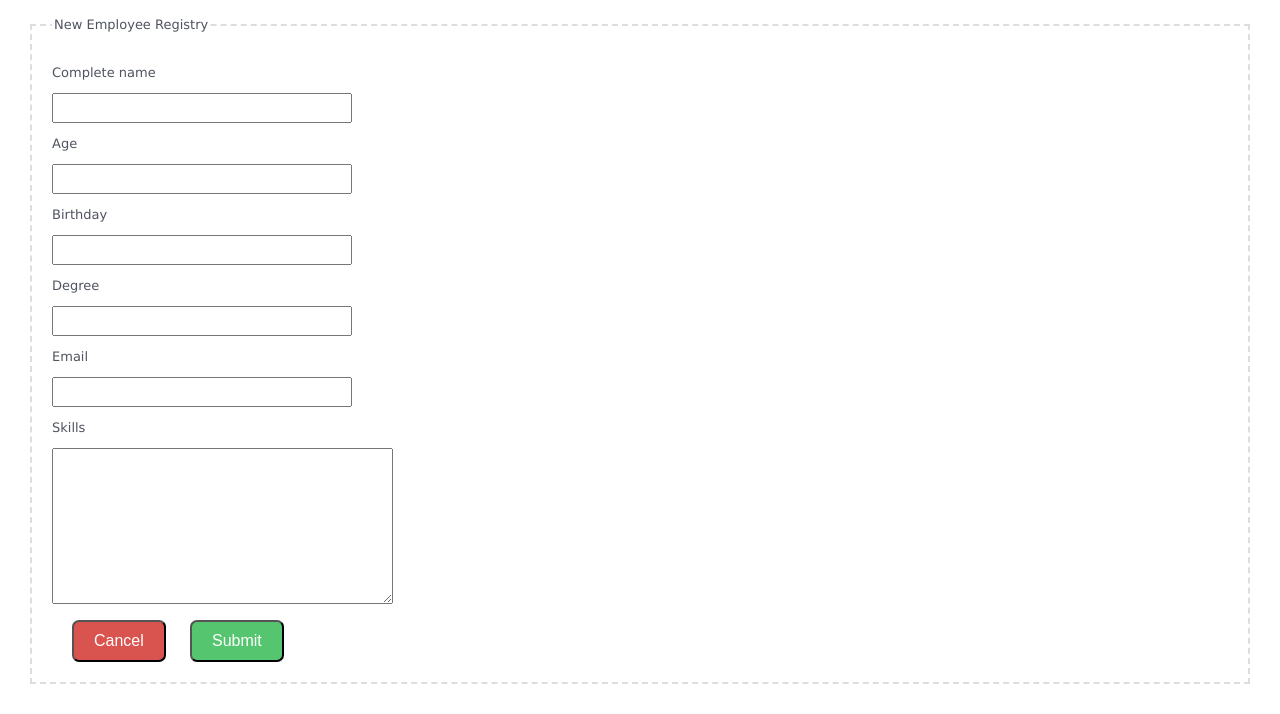
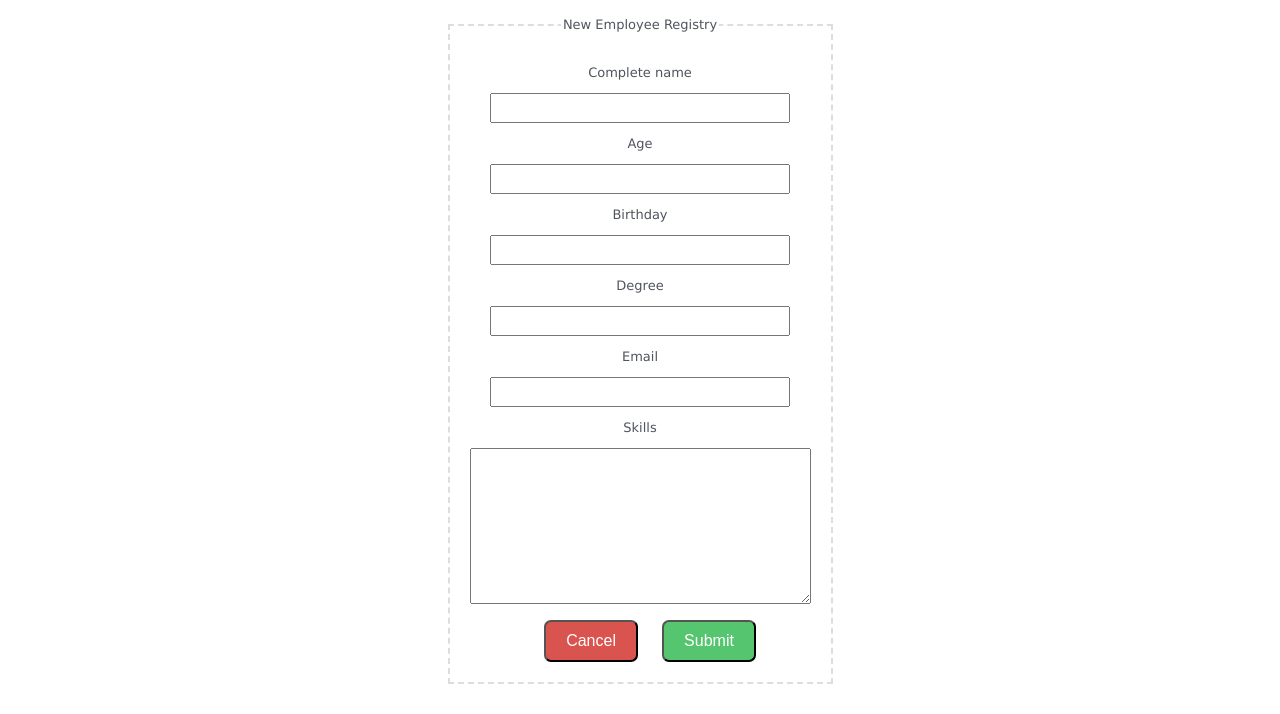
Before and after one commit to Marving14/employerDB, a website: page public/home.html in a window 1280 px wide. Shown: the part 138-852 px from the top of the page. Drawn offline with Linux system fonts and the light colour scheme.

Commit message:
All Forms Centered

```diff
--- a/public/css/home.css
+++ b/public/css/home.css
@@ -33,6 +33,15 @@ fieldset > span.info{
     background-position: 15px 18px;
 
 }
+
+form{
+    text-align: center;
+    /* Elements to center the form  */
+    display: flex;
+    align-items: center;
+    justify-content: center;
+}
+
 
 .formElement{
     font-size: 14px;
```
